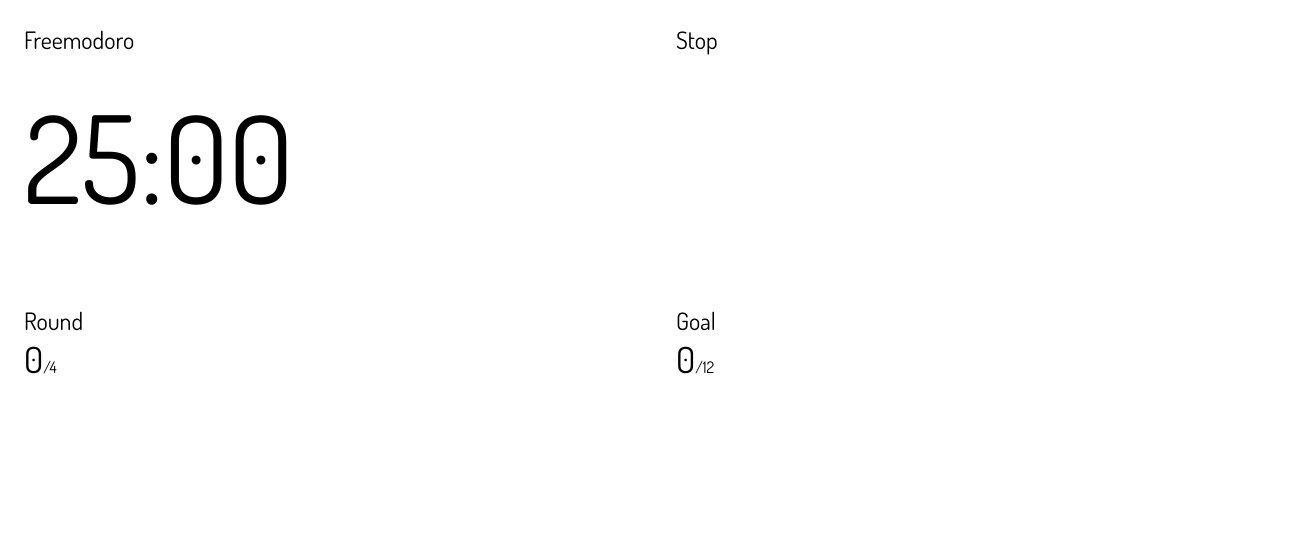
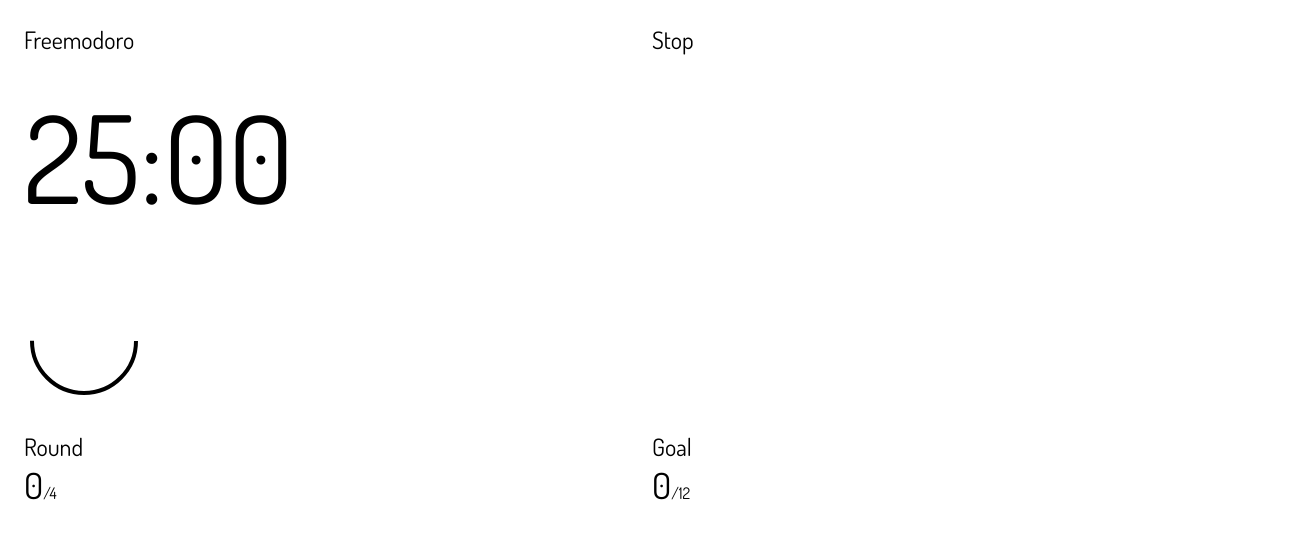
Before and after one commit to jaredblumer/freemodoro, a React (Create React App) app: page / in a window 1280 px wide. Shown: the top 538 px of the page, 1304 px wide, since content can reach past the window. Built offline with nearby package versions, Linux system fonts and the light colour scheme.

Commit message:
Add ProgressButton component

```diff
--- a/src/App.css
+++ b/src/App.css
@@ -12,9 +12,7 @@ body {
   grid-template-columns: repeat(12, 1fr);
   grid-column-gap: 1em;
   grid-row-gap: 1em;
-  height: 100%;
   margin: 1em;
-  width: 100%;
 }
 
 .dial {
--- a/src/App.js
+++ b/src/App.js
@@ -1,5 +1,6 @@
 import React from "react";
 import "./App.css";
+import ProgressButton from "./components/ProgressButton";
 
 function App() {
   return (
@@ -10,7 +11,9 @@ function App() {
         <span>25:00</span>
       </div>
       <div className="dial"></div>
-      <div className="start"></div>
+      <div className="start">
+        <ProgressButton />
+      </div>
       <div className="round">
         <div className="round-title">Round</div>
         <div className="round-data">
--- /dev/null
+++ b/src/components/ProgressButton.js
@@ -0,0 +1,62 @@
+import React from "react";
+
+class ProgressTemplate extends React.Component {
+  constructor(props) {
+    super(props);
+    const { radius, stroke } = this.props;
+
+    this.normalizedRadius = radius - stroke * 2;
+    this.circumference = this.normalizedRadius * 2 * Math.PI;
+  }
+
+  render() {
+    const { radius, stroke, progress } = this.props;
+
+    const strokeDashoffset =
+      this.circumference - (progress / 100) * this.circumference;
+
+    return (
+      <svg height={radius * 2} width={radius * 2}>
+        <circle
+          stroke="black"
+          fill="transparent"
+          strokeWidth={stroke}
+          strokeDasharray={this.circumference + " " + this.circumference}
+          style={{ strokeDashoffset }}
+          stroke-width={stroke}
+          r={this.normalizedRadius}
+          cx={radius}
+          cy={radius}
+        />
+      </svg>
+    );
+  }
+}
+
+class ProgressButton extends React.Component {
+  constructor(props) {
+    super(props);
+
+    this.state = {
+      progress: 0
+    };
+  }
+
+  componentDidMount() {
+    // emulating ProgressButton
+    const interval = setInterval(() => {
+      this.setState({ progress: this.state.progress + 10 });
+      if (this.state.progress === 100) {
+        clearInterval(interval);
+      }
+    }, 1000);
+  }
+
+  render() {
+    return (
+      <ProgressTemplate radius={60} stroke={4} progress={this.state.progress} />
+    );
+  }
+}
+
+export default ProgressButton;
```
